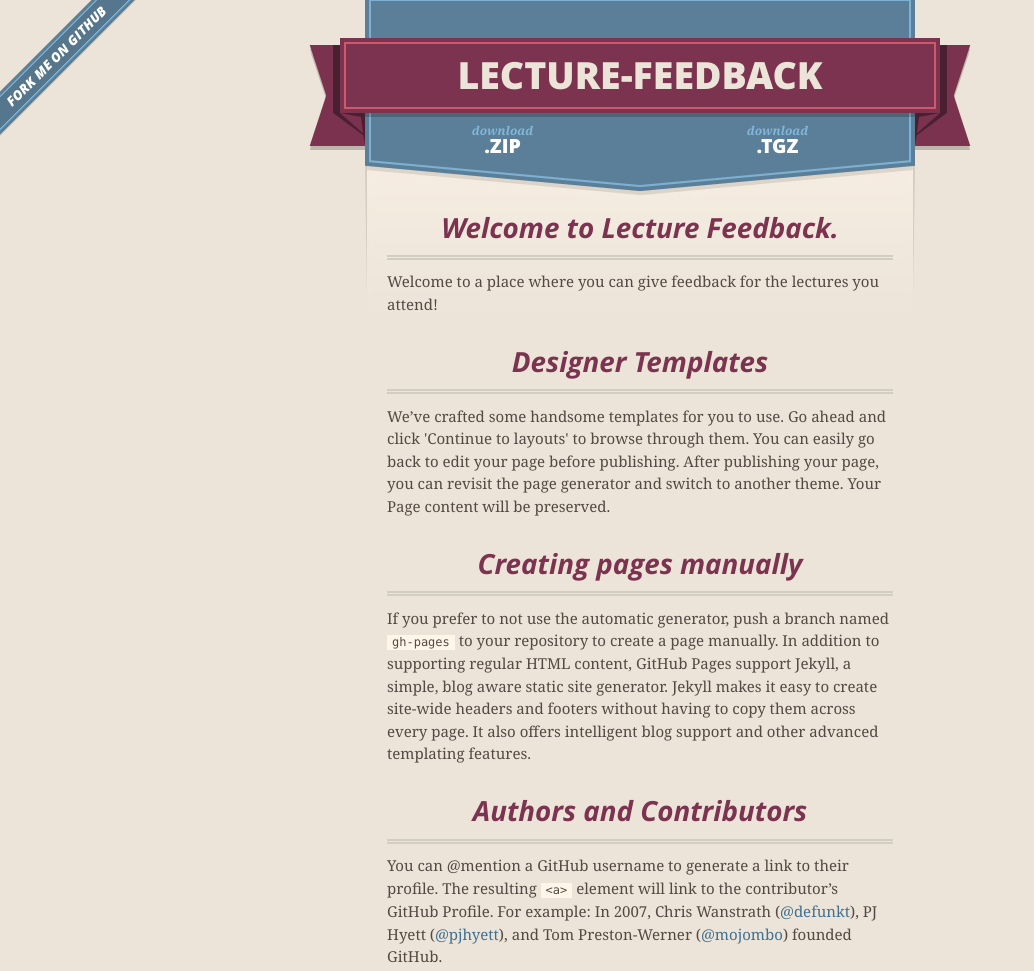
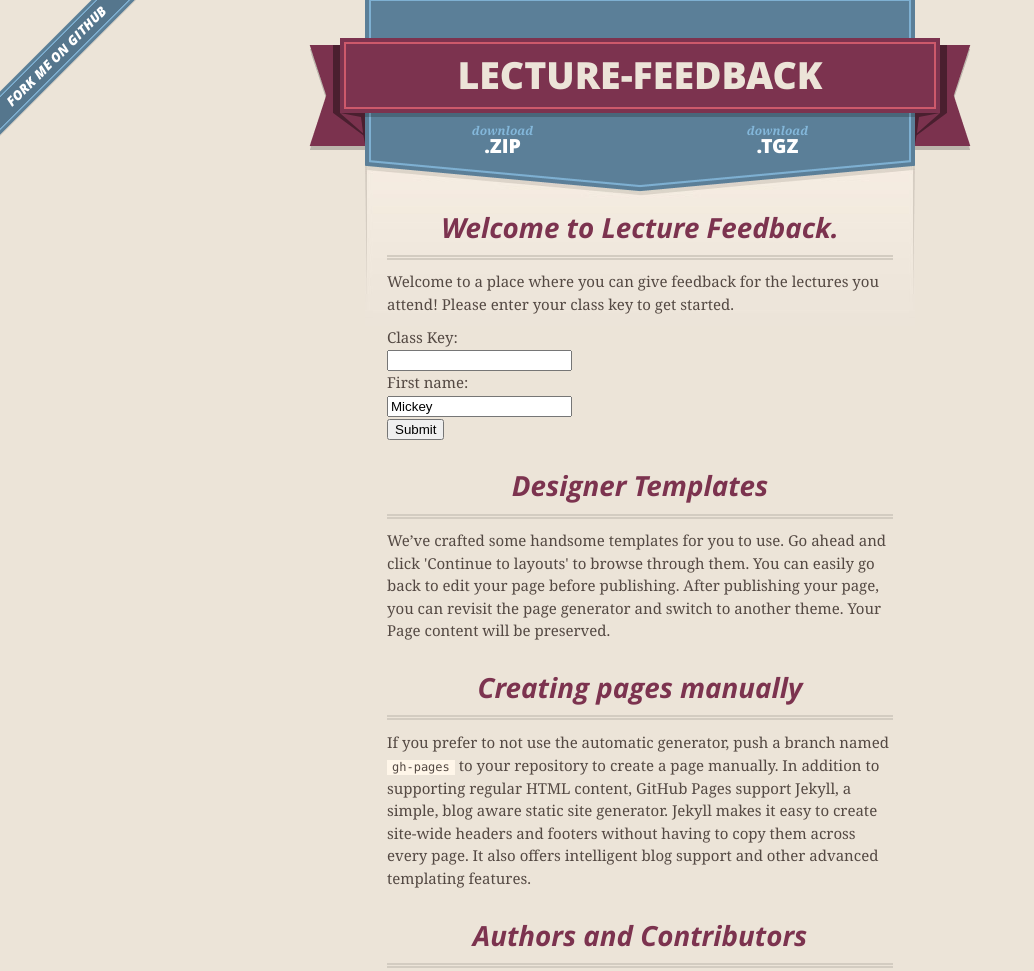
Before and after one commit to lchambe2/Lecture-Feedback, a plain HTML site: page index.html in a window 1280 px wide. Shown: the top 971 px of the page, without its empty margins (0-1034 px from the left). Drawn offline with nearby package versions, Linux system fonts and the light colour scheme.

Commit message:
Update index.html

```diff
--- a/index.html
+++ b/index.html
@@ -49,7 +49,16 @@
         <h3>
 <a id="welcome-to-github-pages" class="anchor" href="#welcome-to-github-pages" aria-hidden="true"><span aria-hidden="true" class="octicon octicon-link"></span></a>Welcome to Lecture Feedback.</h3>
 
-<p>Welcome to a place where you can give feedback for the lectures you attend!</p>
+<p>Welcome to a place where you can give feedback for the lectures you attend! Please enter your class key to get started.</p>
+        <form>
+          Class Key:<br>
+          <input type="text" name="classkey"><br>
+        </form>
+        <form action="action_page.php">
+          First name:<br>
+          <input type="text" name="firstname" value="Mickey"><br>
+          <input type="submit" value="Submit">
+        </form>
 
 <h3>
 <a id="designer-templates" class="anchor" href="#designer-templates" aria-hidden="true"><span aria-hidden="true" class="octicon octicon-link"></span></a>Designer Templates</h3>
```
